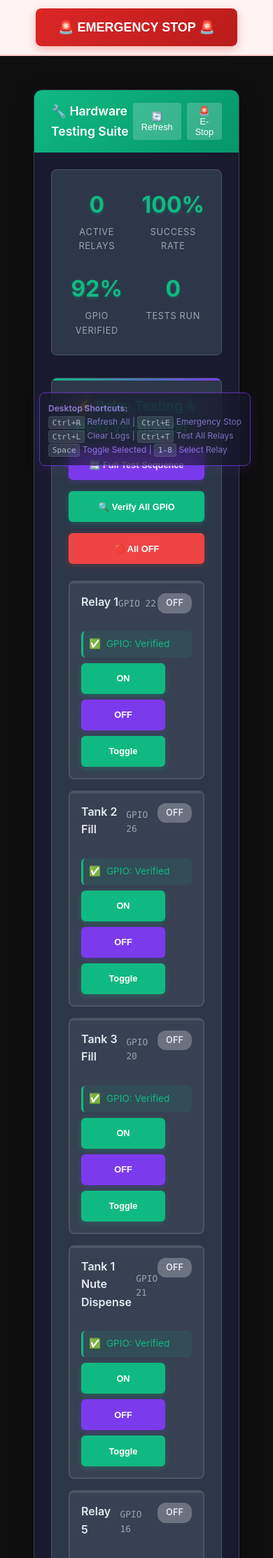
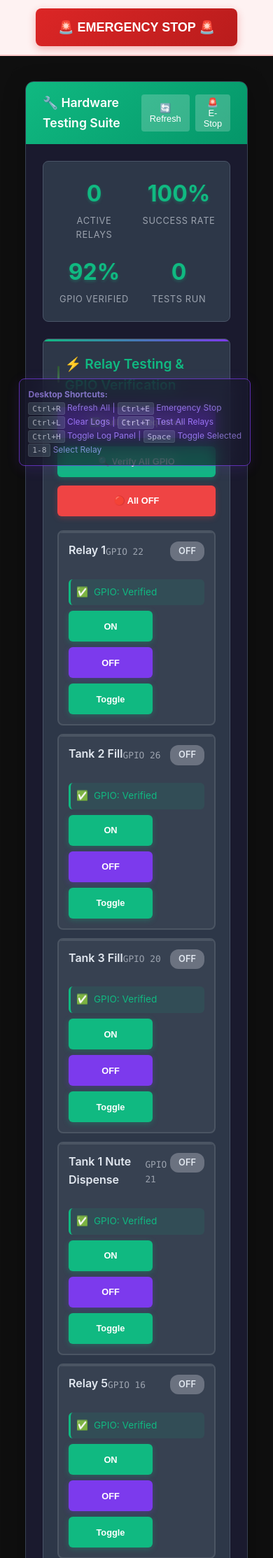
Before and after one commit to Boredo22/batch-dashboard, a Flask app: page /testing in a window 390 px wide. Shown: the part 222-2449 px from the top of the page at 70% size. Run offline with Flask 3, Linux system fonts and the light colour scheme; data comes from the database, SQL or seed files in the repository.

Commit message:
feat: Enhance testing page layout and responsiveness with improved styling and log panel functionality

```diff
--- a/static/style.css
+++ b/static/style.css
@@ -1261,11 +1261,12 @@ body.testing-page .main-content {
 /* Enhanced Panel Styling */
 .testing-container {
     display: grid;
-    grid-template-columns: 1fr 400px;
-    gap: 2rem;
-    max-width: 1400px;
+    grid-template-columns: 2fr 1fr;
+    gap: 1.5rem;
+    max-width: 1600px;
     margin: 0 auto;
-    padding: 1.5rem;
+    padding: 1rem;
+    min-height: calc(100vh - 200px);
 }
 
 .testing-panel, .log-panel {
@@ -1320,8 +1321,8 @@ body.testing-page .main-content {
 .system-stats {
     background: #2d3748;
     border-radius: 8px;
-    padding: 1.5rem;
-    margin-bottom: 2rem;
+    padding: 1.25rem;
+    margin-bottom: 1.5rem;
     border: 1px solid #4a5568;
 }
 
@@ -1332,8 +1333,8 @@ body.testing-page .main-content {
 
 .stats-grid {
     display: grid;
-    grid-template-columns: repeat(3, 1fr);
-    gap: 1.5rem;
+    grid-template-columns: repeat(auto-fit, minmax(120px, 1fr));
+    gap: 1rem;
     text-align: center;
 }
 
@@ -1360,8 +1361,8 @@ body.testing-page .main-content {
 
 /* Hardware Section Styling */
 .hardware-section {
-    margin-bottom: 2rem;
-    padding: 1.5rem;
+    margin-bottom: 1.5rem;
+    padding: 1.25rem;
     background: #2d3748;
     border-radius: 8px;
     border: 1px solid #4a5568;
@@ -1391,23 +1392,23 @@ body.testing-page .main-content {
 
 .quick-actions {
     display: flex;
-    gap: 1rem;
-    margin-bottom: 1.5rem;
+    gap: 0.75rem;
+    margin-bottom: 1.25rem;
     flex-wrap: wrap;
 }
 
 /* Enhanced Relay Cards */
 .relay-grid {
     display: grid;
-    grid-template-columns: repeat(auto-fit, minmax(320px, 1fr));
-    gap: 1rem;
+    grid-template-columns: repeat(auto-fit, minmax(280px, 1fr));
+    gap: 0.75rem;
 }
 
 .relay-card {
     background: #374151;
     border: 2px solid #4b5563;
     border-radius: 8px;
-    padding: 1rem;
+    padding: 0.875rem;
     transition: all 0.3s ease;
     cursor: pointer;
     position: relative;
@@ -1625,7 +1626,9 @@ body.testing-page .main-content {
 
 /* Log Panel Styling */
 .log-display {
-    height: 500px;
+    height: calc(100vh - 400px);
+    min-height: 400px;
+    max-height: 600px;
     overflow-y: auto;
     font-family: 'Consolas', 'Monaco', monospace;
     font-size: 0.85rem;
@@ -1803,10 +1806,24 @@ body.testing-page .main-content {
 }
 
 /* Responsive Design for Dark Theme */
-@media (max-width: 1200px) {
+@media (max-width: 1400px) {
     .testing-container {
         grid-template-columns: 1fr;
         gap: 1rem;
+    }
+
+    .stats-grid {
+        grid-template-columns: repeat(auto-fit, minmax(100px, 1fr));
+    }
+}
+
+@media (max-width: 1200px) {
+    .testing-container {
+        padding: 0.75rem;
+    }
+
+    .relay-grid {
+        grid-template-columns: repeat(auto-fit, minmax(250px, 1fr));
     }
 
     .stats-grid {
--- a/templates/testing.html
+++ b/templates/testing.html
@@ -19,11 +19,12 @@
 
     .testing-container {
         display: grid;
-        grid-template-columns: 1fr 400px;
-        gap: 2rem;
-        max-width: 1400px;
+        grid-template-columns: 2fr 1fr;
+        gap: 1.5rem;
+        max-width: 1600px;
         margin: 0 auto;
-        padding: 1.5rem;
+        padding: 1rem;
+        min-height: calc(100vh - 200px);
     }
 
     /* Dark theme panels */
@@ -79,15 +80,15 @@
     .system-stats {
         background: #2d3748;
         border-radius: 8px;
-        padding: 1.5rem;
-        margin-bottom: 2rem;
+        padding: 1.25rem;
+        margin-bottom: 1.5rem;
         border: 1px solid #4a5568;
     }
 
     .stats-grid {
         display: grid;
-        grid-template-columns: repeat(4, 1fr);
-        gap: 1.5rem;
+        grid-template-columns: repeat(auto-fit, minmax(120px, 1fr));
+        gap: 1rem;
         text-align: center;
     }
 
@@ -113,8 +114,8 @@
 
     /* Hardware Section Styling */
     .hardware-section {
-        margin-bottom: 2rem;
-        padding: 1.5rem;
+        margin-bottom: 1.5rem;
+        padding: 1.25rem;
         background: #2d3748;
         border-radius: 8px;
         border: 1px solid #4a5568;
@@ -132,23 +133,23 @@
 
     .quick-actions {
         display: flex;
-        gap: 1rem;
-        margin-bottom: 1.5rem;
+        gap: 0.75rem;
+        margin-bottom: 1.25rem;
         flex-wrap: wrap;
     }
 
     /* Enhanced Relay Cards */
     .relay-grid {
         display: grid;
-        grid-template-columns: repeat(auto-fit, minmax(320px, 1fr));
-        gap: 1rem;
+        grid-template-columns: repeat(auto-fit, minmax(280px, 1fr));
+        gap: 0.75rem;
     }
 
     .relay-card {
         background: #374151;
         border: 2px solid #4b5563;
         border-radius: 8px;
-        padding: 1rem;
+        padding: 0.875rem;
         transition: all 0.3s ease;
         cursor: pointer;
         position: relative;
@@ -309,7 +310,9 @@
 
     /* Log Panel Styling */
     .log-display {
-        height: 500px;
+        height: calc(100vh - 400px);
+        min-height: 400px;
+        max-height: 600px;
         overflow-y: auto;
         font-family: 'Consolas', 'Monaco', monospace;
         font-size: 0.85rem;
@@ -393,14 +396,24 @@
     }
 
     /* Responsive design */
-    @media (max-width: 1200px) {
+    @media (max-width: 1400px) {
         .testing-container {
             grid-template-columns: 1fr;
             gap: 1rem;
         }
 
         .stats-grid {
-            grid-template-columns: repeat(2, 1fr);
+            grid-template-columns: repeat(auto-fit, minmax(100px, 1fr));
+        }
+    }
+
+    @media (max-width: 1200px) {
+        .testing-container {
+            padding: 0.75rem;
+        }
+
+        .relay-grid {
+            grid-template-columns: repeat(auto-fit, minmax(250px, 1fr));
         }
     }
 
@@ -516,6 +529,10 @@
                             <div class="stat-value" id="temp-value">--°C</div>
                             <div class="stat-label">Temperature</div>
                         </div>
+                        <div class="stat-item">
+                            <div class="stat-value" id="flow-value">--</div>
+                            <div class="stat-label">Flow Rate</div>
+                        </div>
                     </div>
                 </div>
             </div>
@@ -527,6 +544,9 @@
         <div class="panel-header">
             📋 Live System Log
             <div class="panel-controls">
+                <button class="header-btn" onclick="toggleLogPanel()" title="Toggle log panel">
+                    📐 <span id="log-toggle-status">Collapse</span>
+                </button>
                 <button class="header-btn" onclick="toggleAutoScroll()" title="Toggle auto-scroll">
                     📜 Auto: <span id="autoscroll-status">ON</span>
                 </button>
@@ -548,7 +568,8 @@
     <strong>Desktop Shortcuts:</strong><br>
     <kbd>Ctrl+R</kbd> Refresh All | <kbd>Ctrl+E</kbd> Emergency Stop<br>
     <kbd>Ctrl+L</kbd> Clear Logs | <kbd>Ctrl+T</kbd> Test All Relays<br>
-    <kbd>Space</kbd> Toggle Selected | <kbd>1-8</kbd> Select Relay
+    <kbd>Ctrl+H</kbd> Toggle Log Panel | <kbd>Space</kbd> Toggle Selected<br>
+    <kbd>1-8</kbd> Select Relay
 </div>
 {% endblock %}
 
@@ -600,9 +621,13 @@ function logToSystem(level, message, details = '') {
 
     logDisplay.appendChild(logEntry);
 
-    // Auto-scroll if enabled
+    // Auto-scroll if enabled - but don't scroll the whole page
     if (testingState.autoScroll) {
-        logEntry.scrollIntoView({ behavior: 'smooth', block: 'end' });
+        // Only scroll within the log container, not the entire page
+        const logContainer = logDisplay.parentElement;
+        if (logContainer) {
+            logDisplay.scrollTop = logDisplay.scrollHeight;
+        }
     }
 
     // Limit log entries to prevent memory issues
@@ -1003,6 +1028,10 @@ function handleKeyboardShortcuts(event) {
                 event.preventDefault();
                 testAllRelaysSequence();
                 break;
+            case 'h':
+                event.preventDefault();
+                toggleLogPanel();
+                break;
         }
     }
     // Number keys for relay selection
@@ -1016,6 +1045,25 @@ function handleKeyboardShortcuts(event) {
     else if (event.key === ' ' && testingState.selectedRelayId) {
         event.preventDefault();
         testRelayEnhanced(parseInt(testingState.selectedRelayId), 'toggle');
+    }
+}
+
+// Toggle log panel visibility
+function toggleLogPanel() {
+    const logPanel = document.querySelector('.log-panel');
+    const testingContainer = document.querySelector('.testing-container');
+    const toggleStatus = document.getElementById('log-toggle-status');
+
+    if (logPanel.style.display === 'none') {
+        logPanel.style.display = 'block';
+        testingContainer.style.gridTemplateColumns = '2fr 1fr';
+        toggleStatus.textContent = 'Collapse';
+        logToSystem('info', '📐 Log panel expanded');
+    } else {
+        logPanel.style.display = 'none';
+        testingContainer.style.gridTemplateColumns = '1fr';
+        toggleStatus.textContent = 'Expand';
+        logToSystem('info', '📐 Log panel collapsed');
     }
 }
 
```
